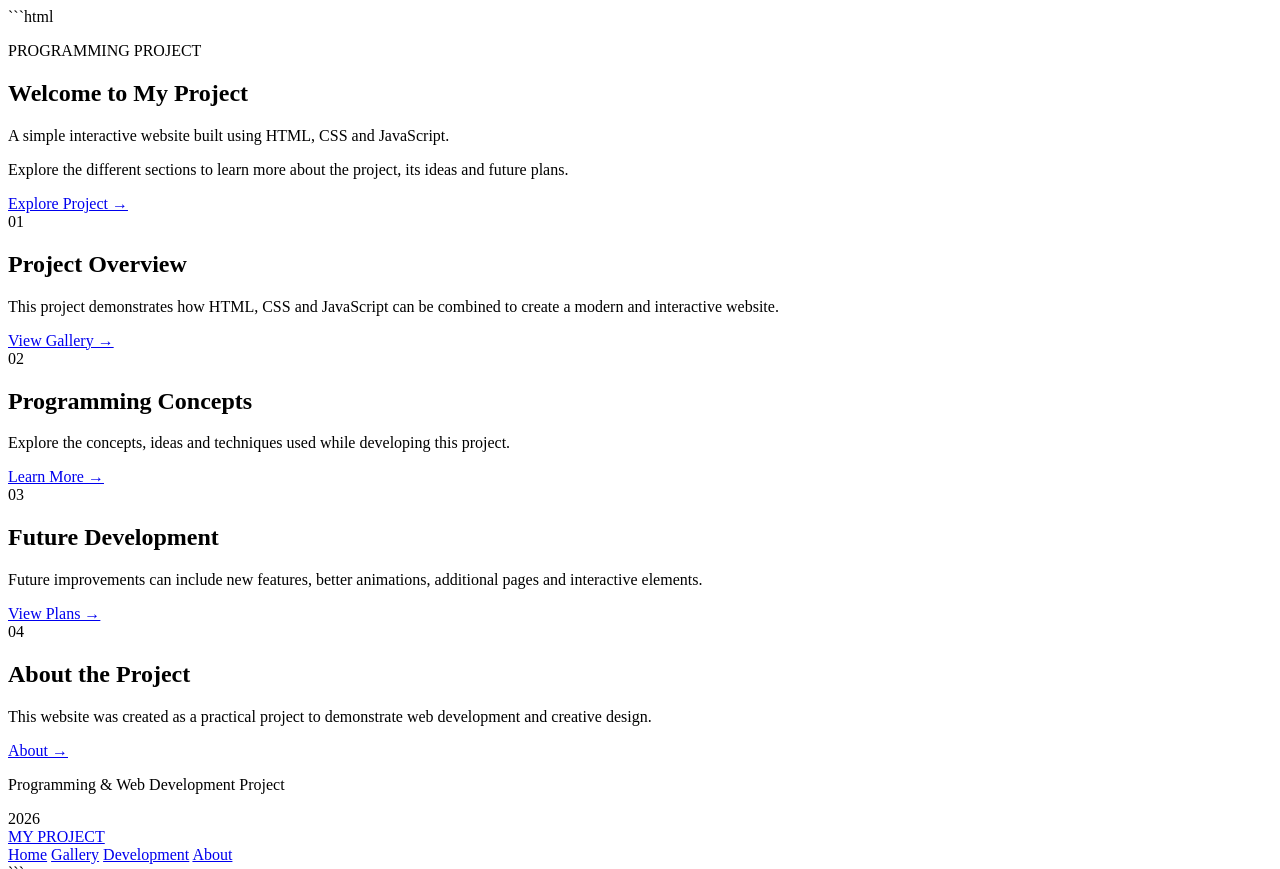
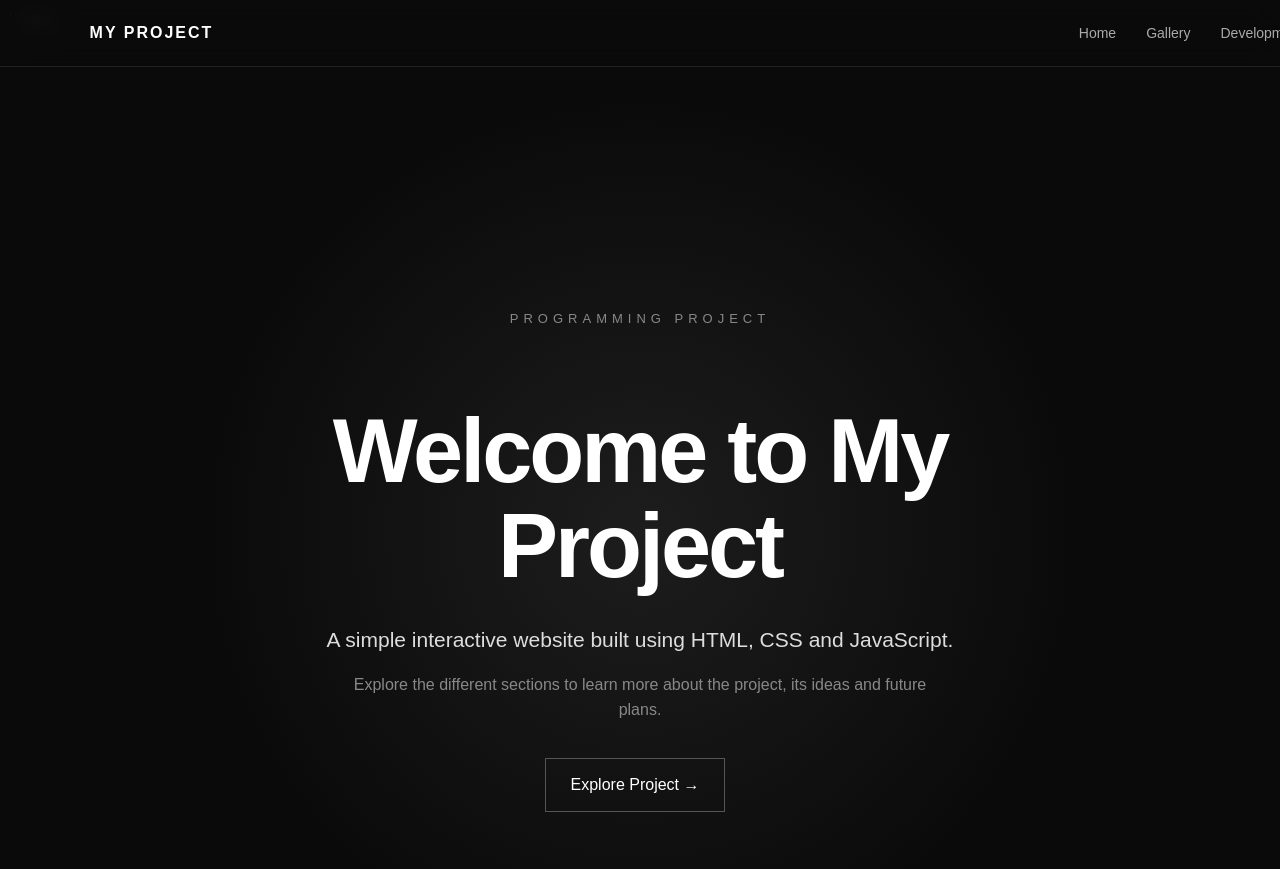
Before and after one commit to khanhumza1/my-love, a plain HTML site: page index.html in a window 1280 px wide. Shown: the top 869 px of the page. Drawn offline with Linux system fonts and the light colour scheme.

Commit message:
Update style.css

````diff
--- a/style.css
+++ b/style.css
@@ -1,30 +1,226 @@
-<!DOCTYPE html>
-<html lang="en">
-<head>
-    <meta charset="UTF-8">
-    <meta name="viewport" content="width=device-width, initial-scale=1.0">
-    <title>Next Page</title>
-    <link rel="stylesheet" href="style.css">
-</head>
-<body>
+```css
+* {
+    margin: 0;
+    padding: 0;
+    box-sizing: border-box;
+}
 
-<!-- 🌐 Navigation Menu -->
-<nav>
-    <ul>
-        <li><a href="index.html">Home</a></li>
-        <li><a href="us.html">Us</a></li>
-        <li><a href="next.html">Next</a></li>
-    </ul>
-</nav>
+html {
+    scroll-behavior: smooth;
+}
 
-<!-- 🎉 New Section for the Next Page -->
-<div class="section">
-    <h1>Welcome to the Next Page! 🚀</h1>
-    <p>Here's where we'll continue building more memories together!</p>
+body {
+    font-family: Arial, Helvetica, sans-serif;
+    background: #0a0a0a;
+    color: #ffffff;
+    line-height: 1.6;
+}
 
-    <!-- 🔙 Back Button -->
-    <a href="index.html" class="next-btn">Back</a>
-</div>
+/* Navigation */
 
-</body>
-</html>
+.nav-bar {
+    position: fixed;
+    top: 0;
+    left: 0;
+    width: 100%;
+    padding: 20px 7%;
+    display: flex;
+    justify-content: space-between;
+    align-items: center;
+    background: rgba(10, 10, 10, 0.9);
+    backdrop-filter: blur(12px);
+    border-bottom: 1px solid #222;
+    z-index: 1000;
+}
+
+.logo {
+    color: #ffffff;
+    text-decoration: none;
+    font-weight: bold;
+    letter-spacing: 2px;
+}
+
+.nav-links {
+    display: flex;
+    gap: 30px;
+}
+
+.nav-links a {
+    color: #aaa;
+    text-decoration: none;
+    font-size: 14px;
+    transition: 0.3s;
+}
+
+.nav-links a:hover {
+    color: #ffffff;
+}
+
+/* Hero */
+
+.hero {
+    min-height: 100vh;
+    display: flex;
+    justify-content: center;
+    align-items: center;
+    text-align: center;
+    padding: 120px 20px 80px;
+    background: radial-gradient(
+        circle at center,
+        #1d1d1d 0%,
+        #0a0a0a 55%
+    );
+}
+
+.hero-content {
+    max-width: 800px;
+}
+
+.small-text {
+    color: #888;
+    font-size: 13px;
+    letter-spacing: 5px;
+    margin-bottom: 25px;
+}
+
+.hero h1 {
+    font-size: clamp(45px, 8vw, 90px);
+    line-height: 1.05;
+    margin-bottom: 30px;
+    letter-spacing: -3px;
+}
+
+.hero-text {
+    font-size: 21px;
+    color: #ddd;
+    margin-bottom: 15px;
+}
+
+.hero-subtext {
+    max-width: 600px;
+    margin: 0 auto 35px;
+    color: #888;
+}
+
+/* Buttons */
+
+.main-btn,
+.next-btn {
+    display: inline-block;
+    padding: 13px 25px;
+    margin-right: 10px;
+    border: 1px solid #555;
+    color: #ffffff;
+    text-decoration: none;
+    transition: 0.3s;
+}
+
+.main-btn:hover,
+.next-btn:hover {
+    background: #ffffff;
+    color: #000000;
+    border-color: #ffffff;
+    transform: translateY(-3px);
+}
+
+/* Sections */
+
+.section {
+    min-height: 70vh;
+    padding: 120px 10%;
+    display: flex;
+    flex-direction: column;
+    justify-content: center;
+    border-top: 1px solid #222;
+}
+
+.section-number {
+    color: #555;
+    font-size: 14px;
+    letter-spacing: 3px;
+    margin-bottom: 20px;
+}
+
+.section h2 {
+    font-size: clamp(35px, 5vw, 65px);
+    margin-bottom: 20px;
+}
+
+.section p {
+    max-width: 650px;
+    color: #999;
+    font-size: 18px;
+    margin-bottom: 30px;
+}
+
+/* Section backgrounds */
+
+.memories {
+    background: #0d0d0d;
+}
+
+.dreams {
+    background: #111111;
+}
+
+.adventures {
+    background: #0d0d0d;
+}
+
+.us-section {
+    background: #111111;
+}
+
+/* Footer */
+
+footer {
+    padding: 50px 20px;
+    text-align: center;
+    border-top: 1px solid #222;
+    color: #666;
+}
+
+footer span {
+    display: block;
+    margin-top: 10px;
+    color: #444;
+}
+
+/* Animation */
+
+.animate {
+    opacity: 0;
+    transform: translateY(40px);
+    transition: opacity 0.8s ease, transform 0.8s ease;
+}
+
+.animate.active {
+    opacity: 1;
+    transform: translateY(0);
+}
+
+/* Mobile */
+
+@media (max-width: 700px) {
+
+    .nav-bar {
+        padding: 15px 5%;
+    }
+
+    .nav-links {
+        gap: 12px;
+    }
+
+    .nav-links a {
+        font-size: 12px;
+    }
+
+    .hero h1 {
+        letter-spacing: -2px;
+    }
+
+    .section {
+        padding: 100px 7%;
+    }
+}
+```
````
